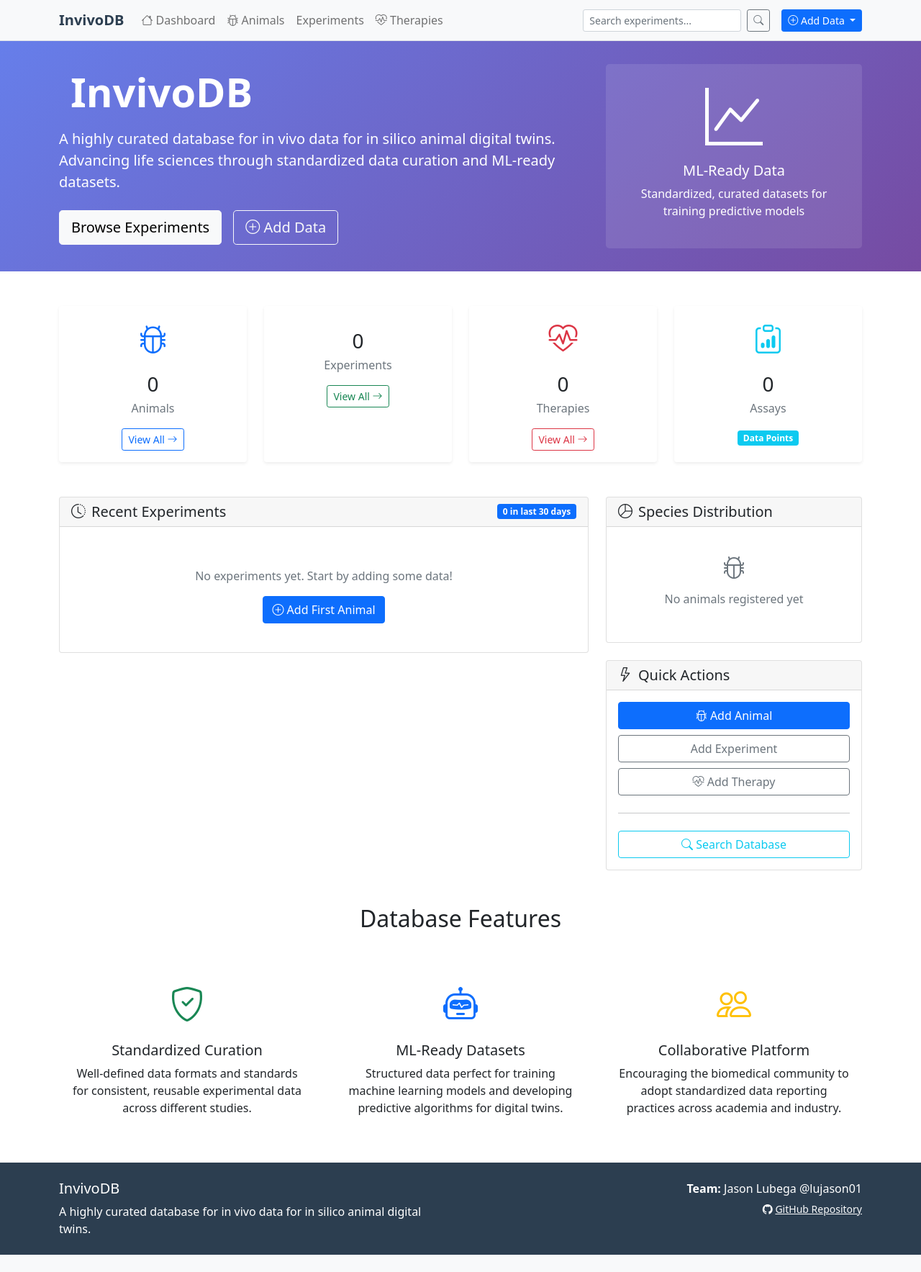
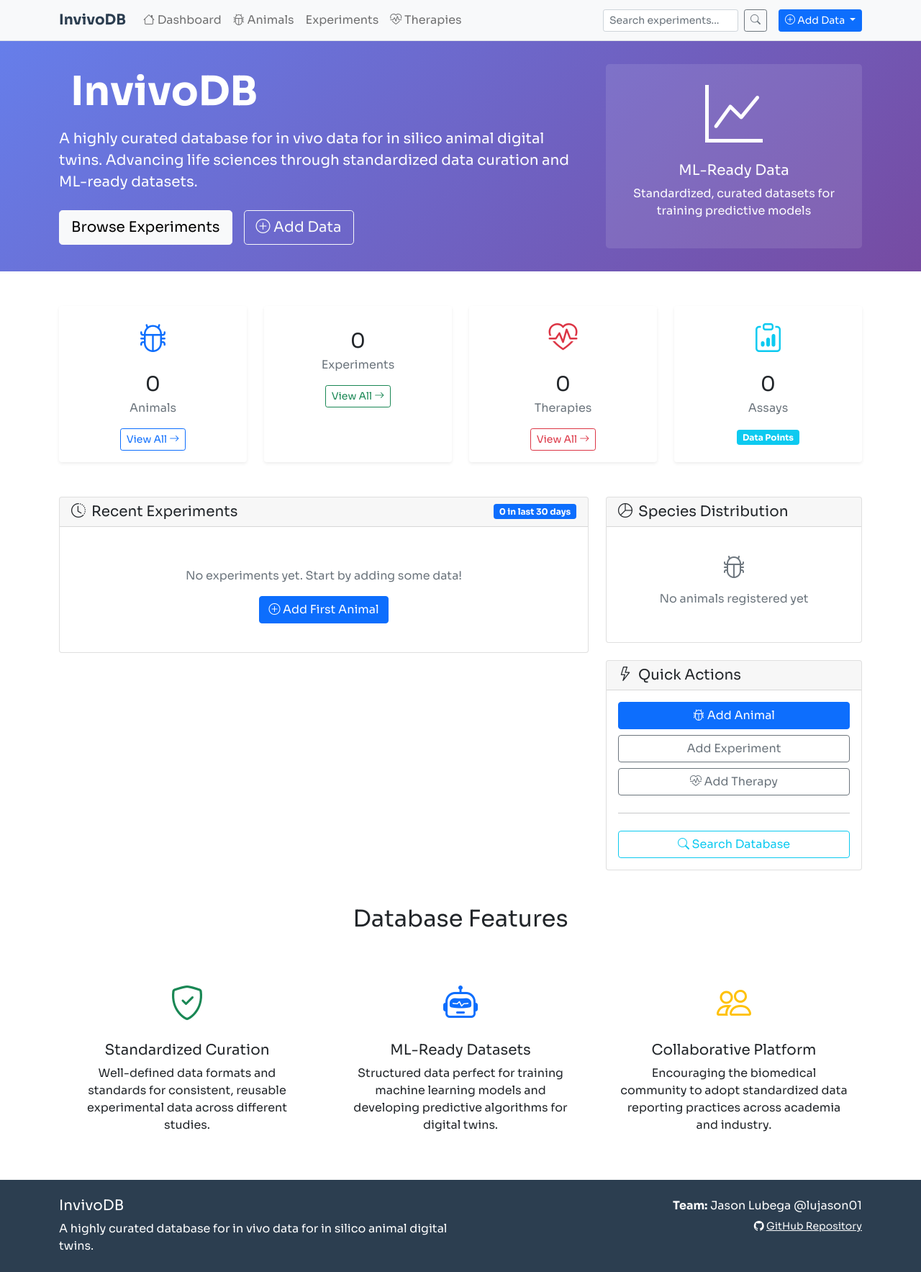
Before and after one commit to lujason01/invivoDB, a Flask app: page / in a window 1280 px wide. Shown: the whole page at 72% size. Before the commit the page ends 1743 px from the top, so only its background shows below. Run offline with Flask 3, Linux system fonts and the light colour scheme.

Commit message:
feat: set Sora as default font face for the whole app via Google Fonts in base.html

```diff
--- a/src/web/templates/base.html
+++ b/src/web/templates/base.html
@@ -8,9 +8,13 @@
     <!-- Bootstrap CSS -->
     <link href="https://cdn.jsdelivr.net/npm/bootstrap@5.1.3/dist/css/bootstrap.min.css" rel="stylesheet">
     <link href="https://cdn.jsdelivr.net/npm/bootstrap-icons@1.8.1/font/bootstrap-icons.css" rel="stylesheet">
+    <link href="https://fonts.googleapis.com/css2?family=Sora:wght@400;600;700&display=swap" rel="stylesheet">
 
     <!-- Custom CSS -->
     <style>
+        body {
+            font-family: 'Sora', sans-serif;
+        }
         .navbar-brand {
             font-weight: bold;
             color: #2c3e50 !important;
```
